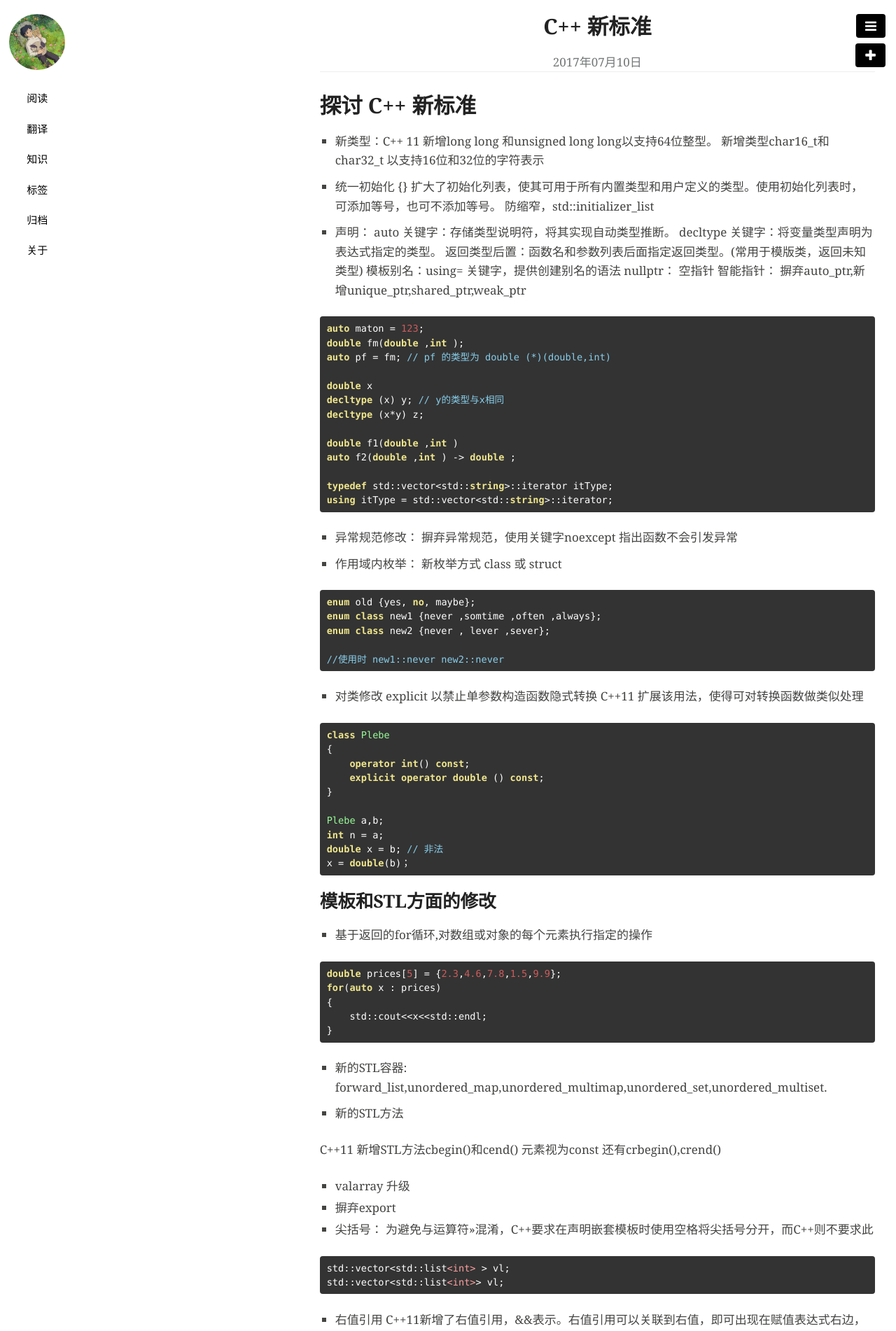
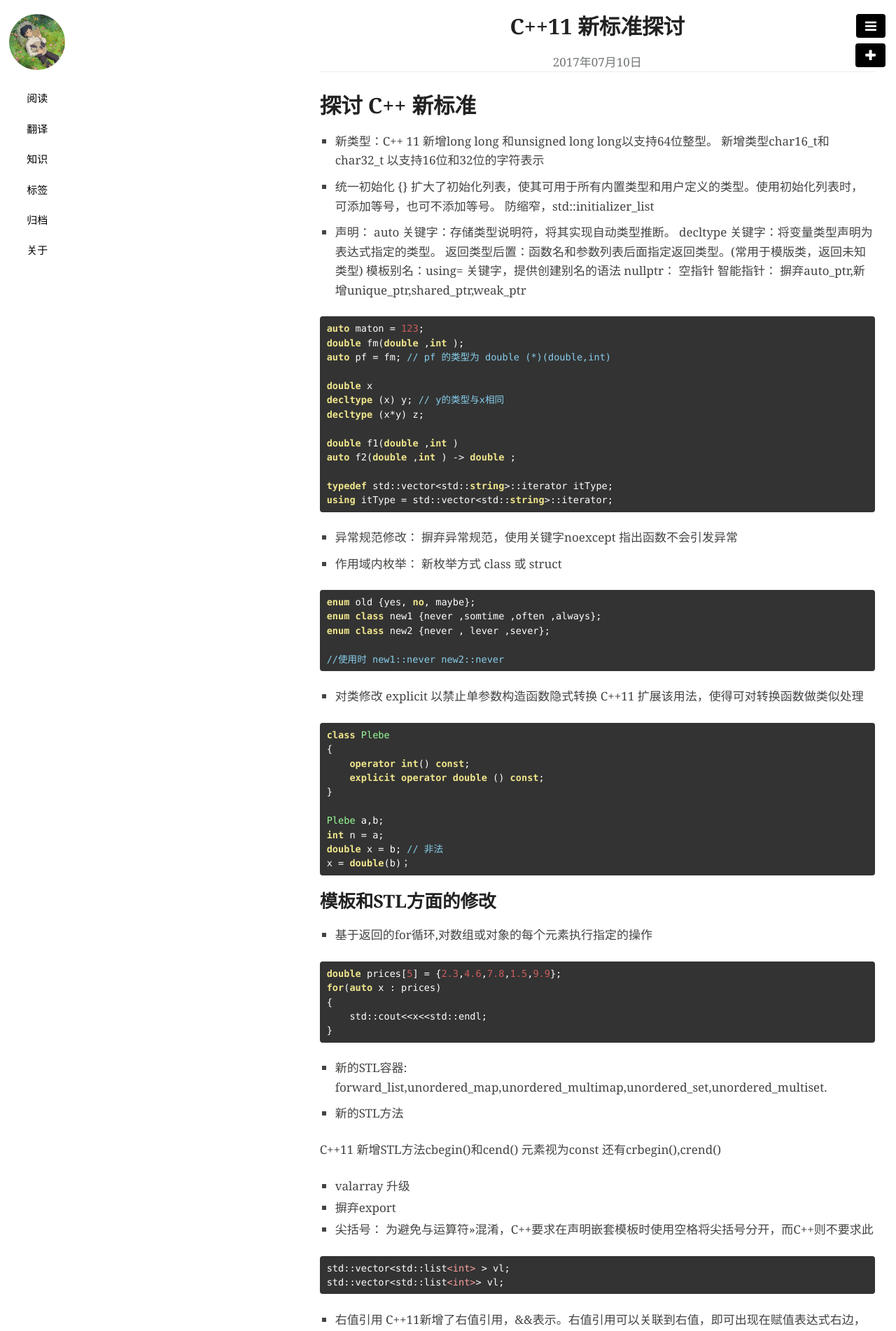
Before and after one commit to pigstars/pigstars.github.io, a Jekyll site: the page built from _posts/知识/2017-07-10-c--xin-biao-zhun.md, in a window 1280 px wide. Shown: the top 1902 px of the page at 70% size. Built offline with Jekyll 4.4.1, drawn with Linux system fonts in a browser that asks for light colours.

Commit message:
修改标题为探讨

```diff
--- a/_posts/知识/2017-07-10-c--xin-biao-zhun.md
+++ b/_posts/知识/2017-07-10-c--xin-biao-zhun.md
@@ -1,6 +1,6 @@
 ---
 layout: post
-title: "C++ 新标准"
+title: "C++11 新标准探讨"
 description: "description"
 category: "知识"
 tags: "CPP"
```
